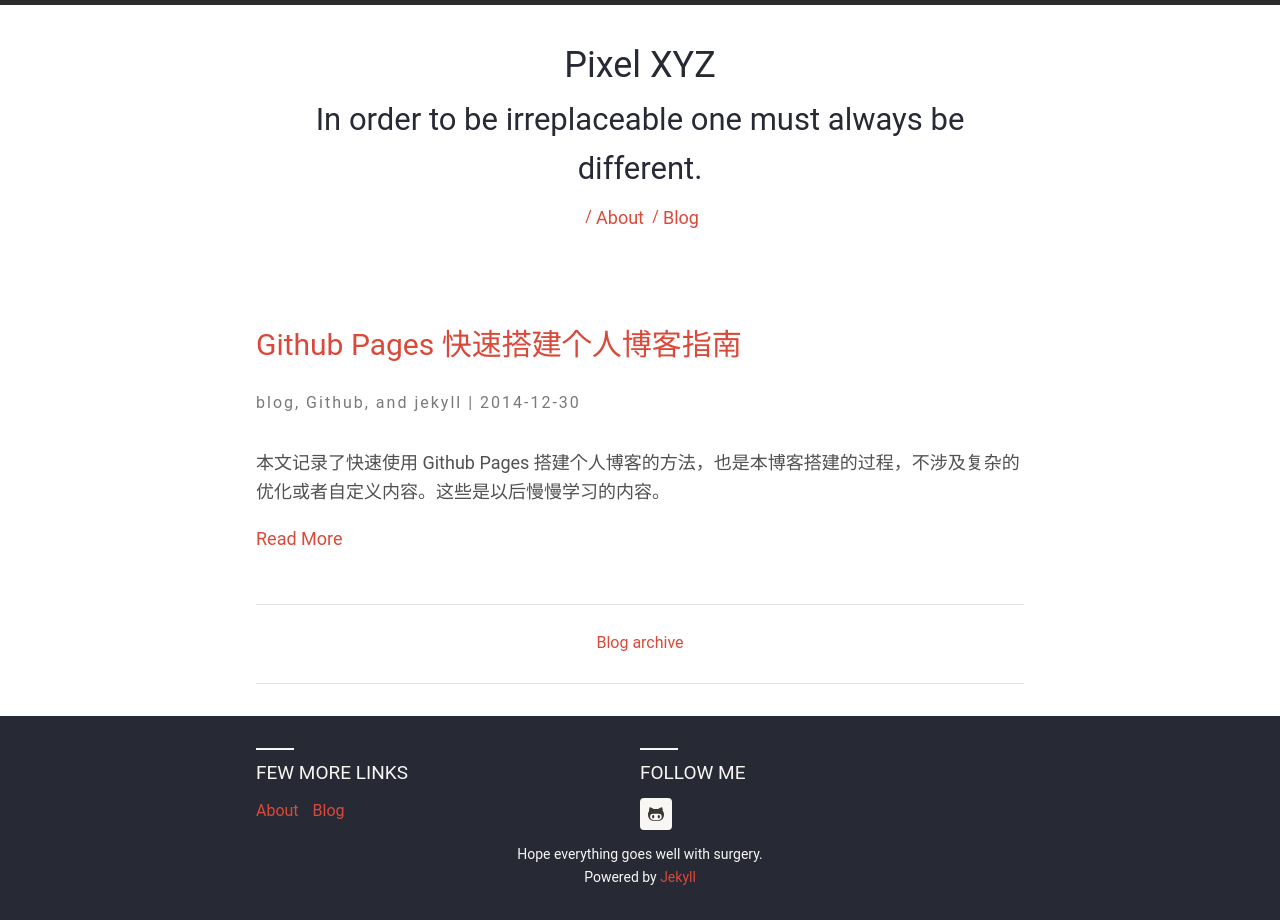
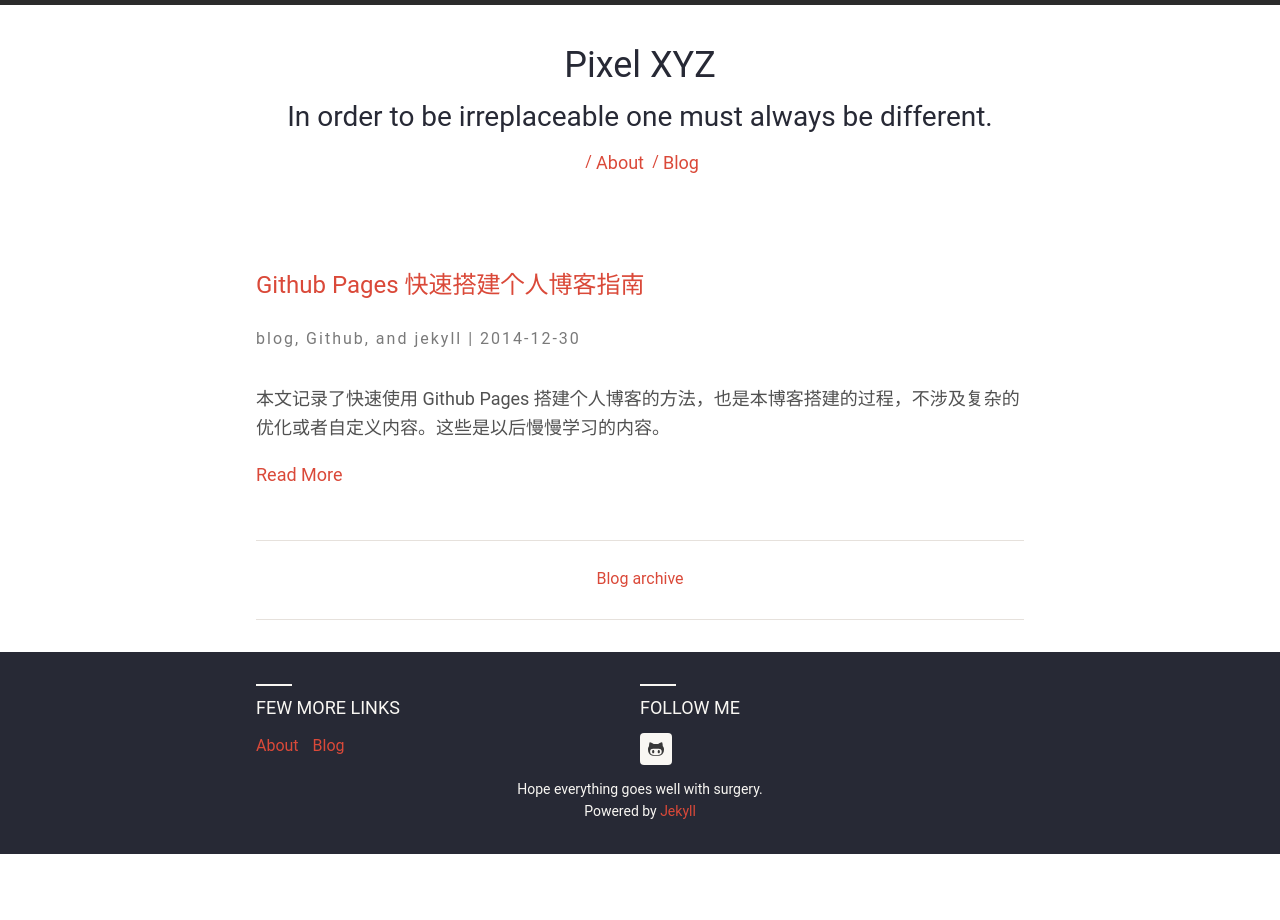
Before and after one commit to nealzhu/nealzhu.github.io, a Jekyll site: the page built from index.html, in a window 1280 px wide. Built offline with Jekyll 4.4.1, drawn with Linux system fonts in a browser that asks for light colours; nearby versions of some CDN libraries; some web fonts are replaced.

Commit message:
标题样式修正

```diff
--- a/assets/css/main.scss
+++ b/assets/css/main.scss
@@ -72,7 +72,7 @@
 
 h1 {
   // mobile first
-  @include font-size(20px);
+  @include font-size(24px);
   @include MQ(M) {
     @include font-size(36px);
   }
@@ -80,37 +80,37 @@
 
 h2 {
   // mobile first
-  @include font-size(18px);
+  @include font-size(20px);
   @include MQ(M) {
-    @include font-size(31px);
+    @include font-size(28px);
   }
 }
 
 h3 {
-  @include font-size(15px);
+  @include font-size(18px);
   @include MQ(M) {
-    @include font-size(30px);
+    @include font-size(24px);
   }
 }
 
 h4 {
   @include font-size(16px);
   @include MQ(M) {
-    @include font-size(24px);
+    @include font-size(20px);
   }
 }
 
 h5 {
   @include font-size(14px);
   @include MQ(M) {
-    @include font-size(22px);
+    @include font-size(18px);
   }
 }
 
 h6 {
   @include font-size(14px);
   @include MQ(M) {
-    @include font-size(19px);
+    @include font-size(18px);
   }
 }
 
```
